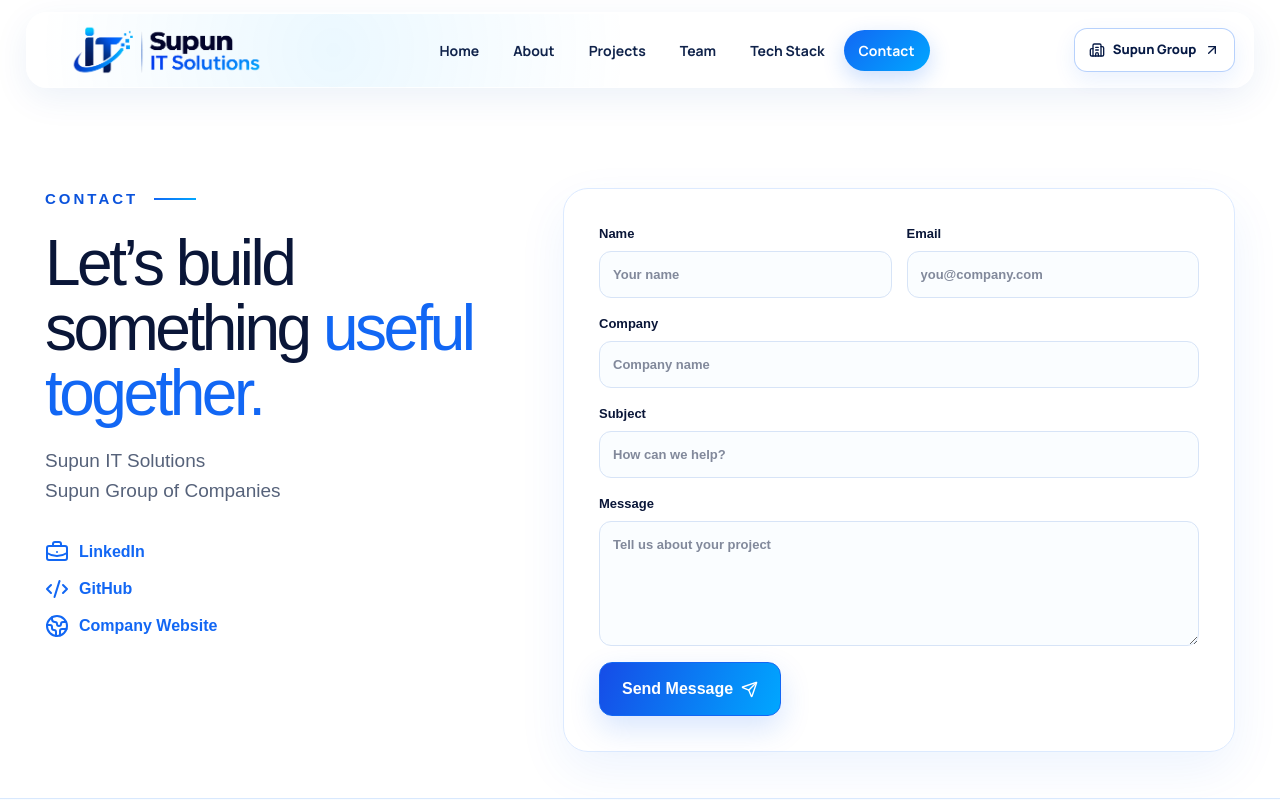
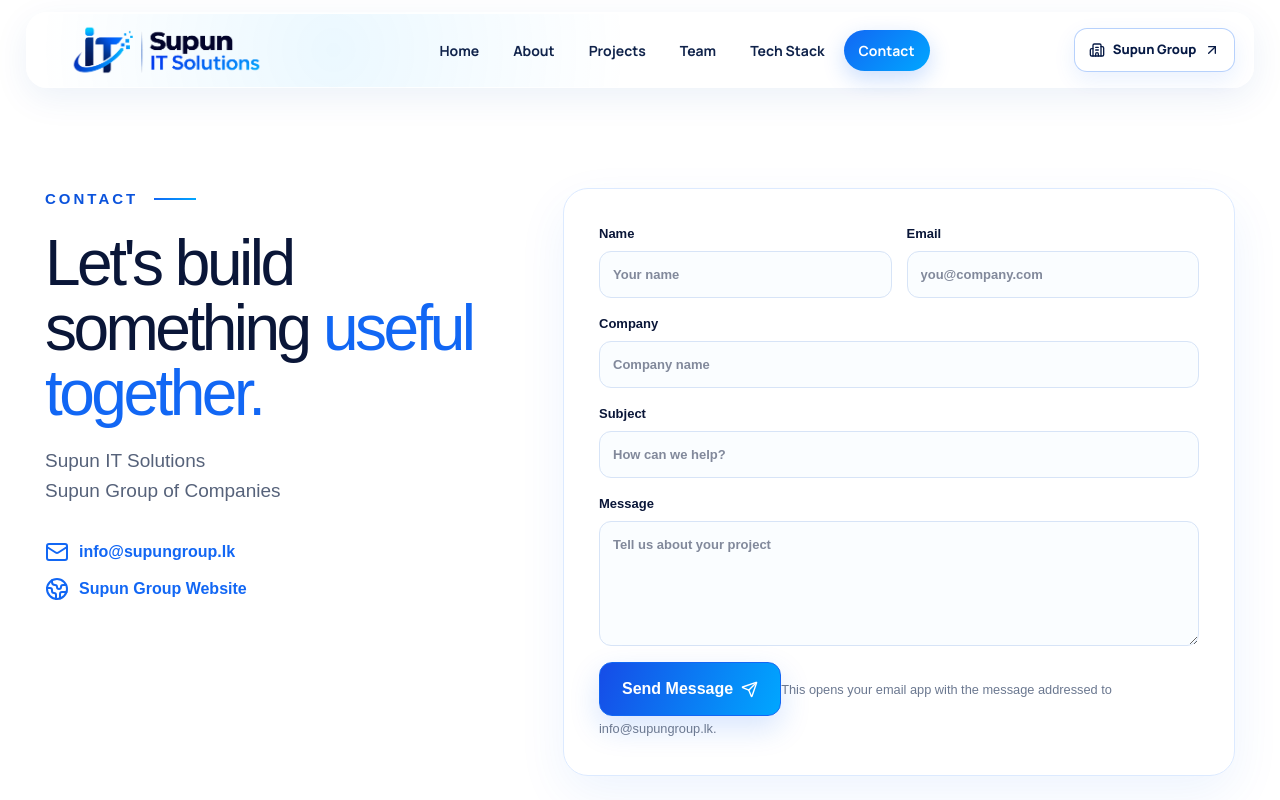
Before and after one commit to anulmethnula/Supun-IT-Solutions-Portfolio, a Next.js app in the folder supun-it-solutions/: page /contact in a window 1280 px wide. Shown: the top 800 px of the page. Built offline with nearby package versions, Linux system fonts and the light colour scheme.

Commit message:
Wire contact form to Supun Group email

```diff
--- a/supun-it-solutions/app/contact/page.tsx
+++ b/supun-it-solutions/app/contact/page.tsx
@@ -1,3 +1,58 @@
-import { Code2, BriefcaseBusiness, Globe2, Send } from "lucide-react";
+"use client";
+
+import type { FormEvent } from "react";
+import { Globe2, Mail, Send } from "lucide-react";
 import { Eyebrow } from "@/src/components/ui";
-export default function Contact(){return <section className="contact-page"><div className="contact-copy"><Eyebrow>CONTACT</Eyebrow><h1>Let’s build something <em>useful together.</em></h1><p>Supun IT Solutions<br/>Supun Group of Companies</p><div className="socials"><a href="#"><BriefcaseBusiness/>LinkedIn</a><a href="#"><Code2/>GitHub</a><a href="#"><Globe2/>Company Website</a></div></div><form><div className="form-row"><label>Name<input name="name" placeholder="Your name" required/></label><label>Email<input name="email" type="email" placeholder="you@company.com" required/></label></div><label>Company<input name="company" placeholder="Company name"/></label><label>Subject<input name="subject" placeholder="How can we help?"/></label><label>Message<textarea name="message" rows={5} placeholder="Tell us about your project" required/></label><button className="btn primary" type="submit">Send Message <Send size={17}/></button></form></section>}
+import { siteConfig } from "@/src/data/site";
+
+export default function Contact() {
+  const handleSubmit = (event: FormEvent<HTMLFormElement>) => {
+    event.preventDefault();
+
+    const form = new FormData(event.currentTarget);
+    const name = String(form.get("name") || "").trim();
+    const email = String(form.get("email") || "").trim();
+    const company = String(form.get("company") || "").trim();
+    const subject = String(form.get("subject") || "Supun IT Solutions website enquiry").trim();
+    const message = String(form.get("message") || "").trim();
+
+    const body = [
+      `Name: ${name}`,
+      `Email: ${email}`,
+      company ? `Company: ${company}` : "",
+      "",
+      "Message:",
+      message,
+    ]
+      .filter(Boolean)
+      .join("\n");
+
+    window.location.href = `mailto:${siteConfig.email}?subject=${encodeURIComponent(subject)}&body=${encodeURIComponent(body)}`;
+  };
+
+  return (
+    <section className="contact-page">
+      <div className="contact-copy">
+        <Eyebrow>CONTACT</Eyebrow>
+        <h1>Let&apos;s build something <em>useful together.</em></h1>
+        <p>Supun IT Solutions<br />Supun Group of Companies</p>
+        <div className="socials">
+          <a href={`mailto:${siteConfig.email}`}><Mail />{siteConfig.email}</a>
+          <a href={siteConfig.supunGroupUrl} target="_blank" rel="noopener noreferrer"><Globe2 />Supun Group Website</a>
+        </div>
+      </div>
+
+      <form onSubmit={handleSubmit}>
+        <div className="form-row">
+          <label>Name<input name="name" placeholder="Your name" required /></label>
+          <label>Email<input name="email" type="email" placeholder="you@company.com" required /></label>
+        </div>
+        <label>Company<input name="company" placeholder="Company name" /></label>
+        <label>Subject<input name="subject" placeholder="How can we help?" /></label>
+        <label>Message<textarea name="message" rows={5} placeholder="Tell us about your project" required /></label>
+        <button className="btn primary" type="submit">Send Message <Send size={17} /></button>
+        <small style={{ color: "#6b7890" }}>This opens your email app with the message addressed to {siteConfig.email}.</small>
+      </form>
+    </section>
+  );
+}
```
